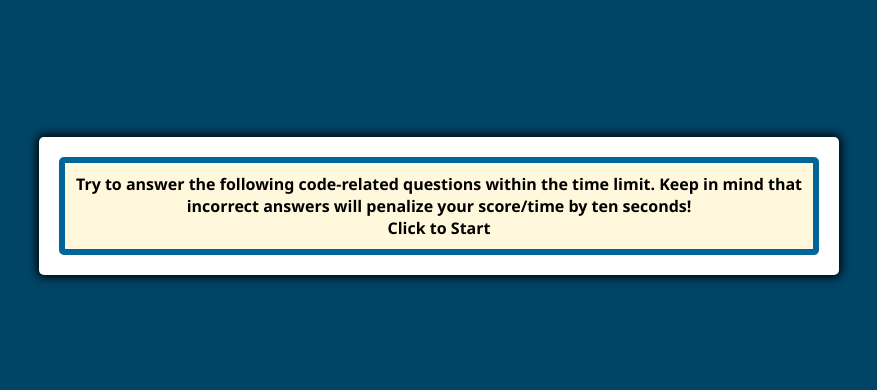
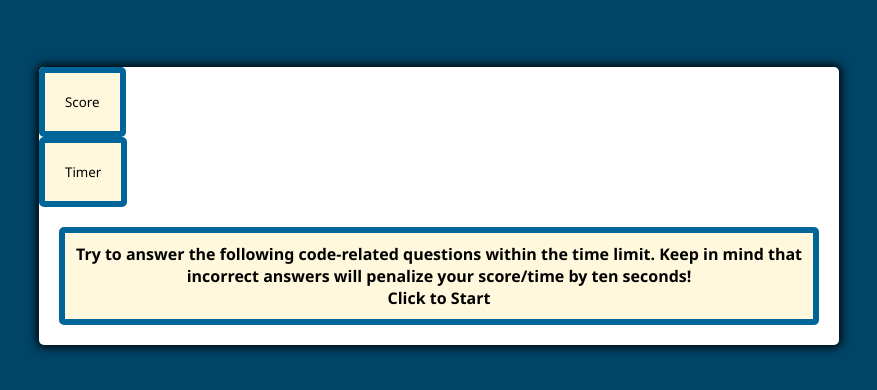
Before and after one commit to JoeWills615/Code_Quiz, a plain HTML site: page index.html in a window 1280 px wide. Shown: the part 194-584 px from the top of the page, without its empty margins (201-1078 px from the left). Drawn offline with Linux system fonts and the light colour scheme.

Commit message:
something's still not right

```diff
--- a/index.html
+++ b/index.html
@@ -24,14 +24,25 @@
             </div>
         </div>
 
+        <div class="score">
+            <button id="score-btn" class="score-btn btn">Score</button>
+
+        </div>
+
+        <div class="timer">
+            <button id="timer-btn" class="timer-btn btn">Timer</button>
+
+        </div>
+
+
         <div class="controls" class="hide">
-            <button id="start-btn" class="start-btn btn">Try to answer the following code-related questions within the time
+            <button id="start-btn" class="start-btn btn">Try to answer the following code-related questions within the
+                time
                 limit. Keep in mind that incorrect answers will penalize your
                 score/time by ten seconds! <br /> Click to Start</button>
             <button id="next-btn" class="next-btn btn hide">Next</button>
 
         </div>
-
 
 
     </div>
--- a/style.css
+++ b/style.css
@@ -75,6 +75,13 @@ body.wrong {
 
 }
 
+.score-btn {
+    display: flex;
+    justify-content: right;
+    align-items: right;
+    align-items: flex-start;
+}
+
 .controls {
     display: flex;
     justify-content: center;
```
